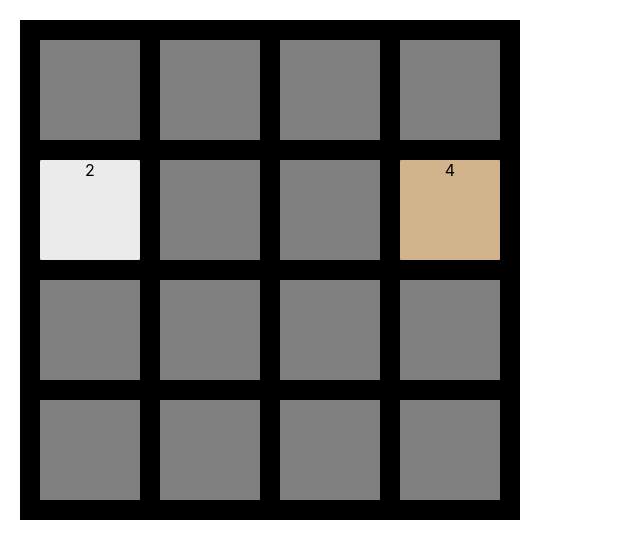
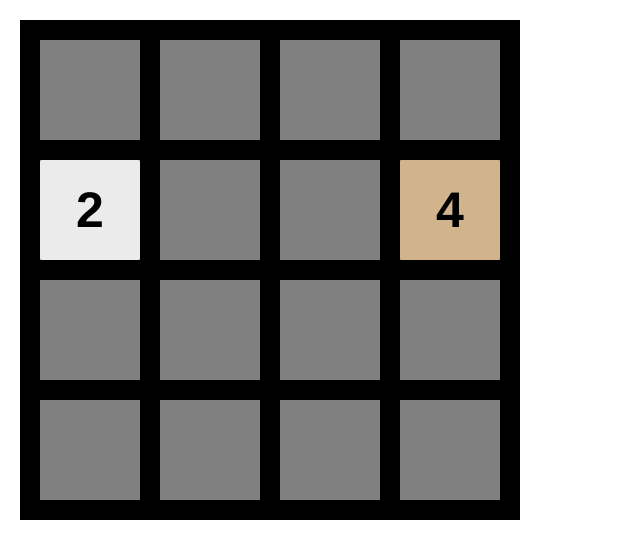
Before and after one commit to bfisch02/2048-app, a React (Create React App) app: page / in a window 1280 px wide. Shown: the top 558 px of the page, without its empty margins (0-640 px from the left). Built offline with nearby package versions, Linux system fonts and the light colour scheme.

Commit message:
Improve font and add animation on new tile

```diff
--- a/src/components/tile.css
+++ b/src/components/tile.css
@@ -2,10 +2,13 @@
   position: absolute;
   width: 100px;
   height: 100px;
-  float: left;
   border-radius: 2px;
-  background: lightgray;
   text-align: center;
+  vertical-align: middle;
+  line-height: 100px;
+  font-size: 50px;
+  font-family: "Clear Sans", "Helvetica Neue", Arial, sans-serif;
+  font-weight: bold;
 }
 
 .grid-tile-row-0 {
@@ -80,6 +83,22 @@
   animation-duration: 0.25s;
 }
 
+.grid-tile-new {
+  animation-name: tile-new;
+  animation-duration: 0.4s;
+}
+
+@keyframes tile-new {
+  0% {
+    width: 0px;
+    height: 0px;
+    margin-left: 50px;
+    margin-top: 50px;
+    line-height: 0px;
+    font-size: 0px;
+  }
+}
+
 @keyframes from-row-0 {
   0% {
     top: 20px;
@@ -145,45 +164,54 @@
 
 .grid-tile-16 {
   background: lightgreen;
+  font-size: 45px;
   z-index: 5;
 }
 
 .grid-tile-32 {
   background: lightblue;
+  font-size: 45px;
   z-index: 6;
 }
 
 .grid-tile-64 {
   background: pink;
+  font-size: 45px;
   z-index: 7;
 }
 
 .grid-tile-128 {
   background: yellow;
+  font-size: 40px;
   z-index: 8;
 }
 
 .grid-tile-256 {
   background: rgb(194, 255, 96);
+  font-size: 40px;
   z-index: 9;
 }
 
 .grid-tile-512 {
   background: rgb(226, 162, 255);
+  font-size: 40px;
   z-index: 10;
 }
 
 .grid-tile-1024 {
   background: lightcoral;
+  font-size: 30px;
   z-index: 11;
 }
 
 .grid-tile-2048 {
   background: gold;
+  font-size: 30px;
   z-index: 12;
 }
 
 .grid-tile-4096 {
   background: rgb(89, 89, 153);
+  font-size: 30px;
   z-index: 13;
 }
--- a/src/components/tile.jsx
+++ b/src/components/tile.jsx
@@ -25,6 +25,8 @@ class Tile extends Component {
       } else if (col !== previousPosition[1]) {
         classString += " " + gridTilePrevColClass;
       }
+    } else {
+      classString += " grid-tile-new";
     }
     return classString;
   };
```
